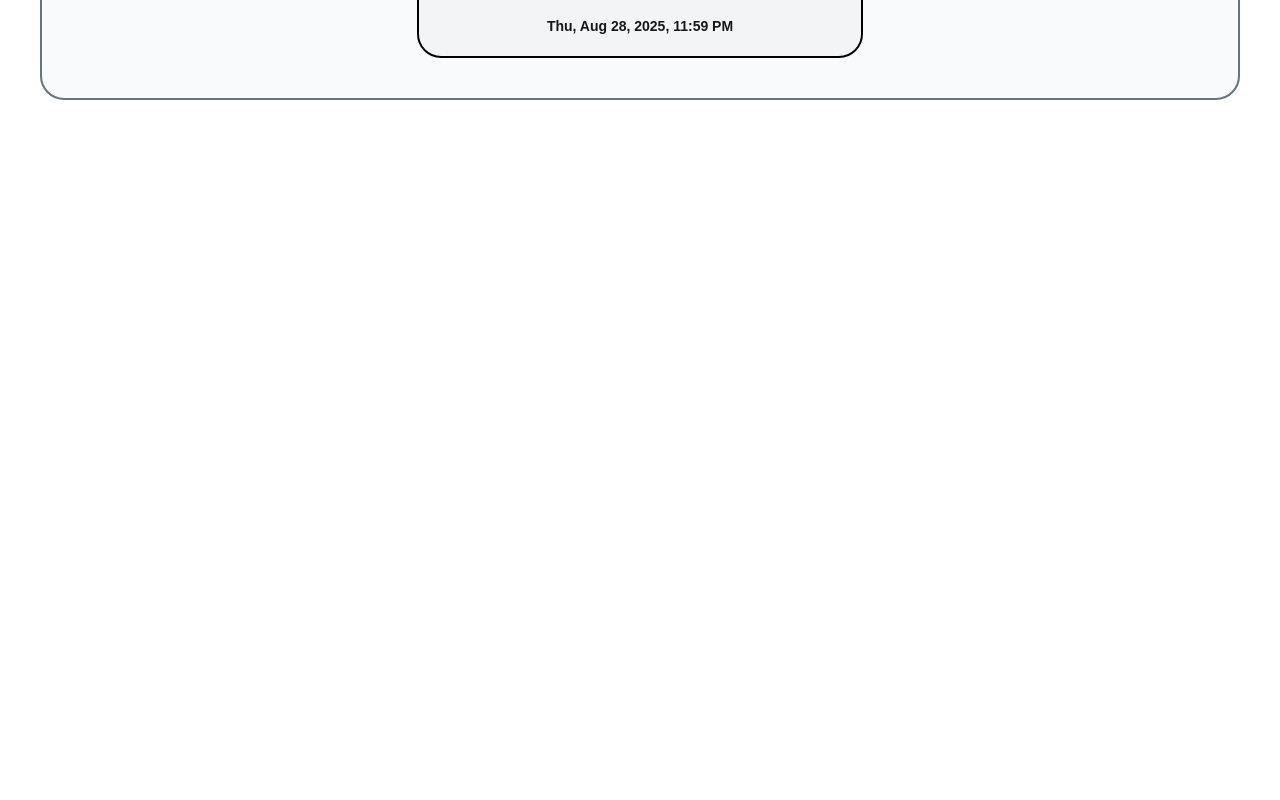
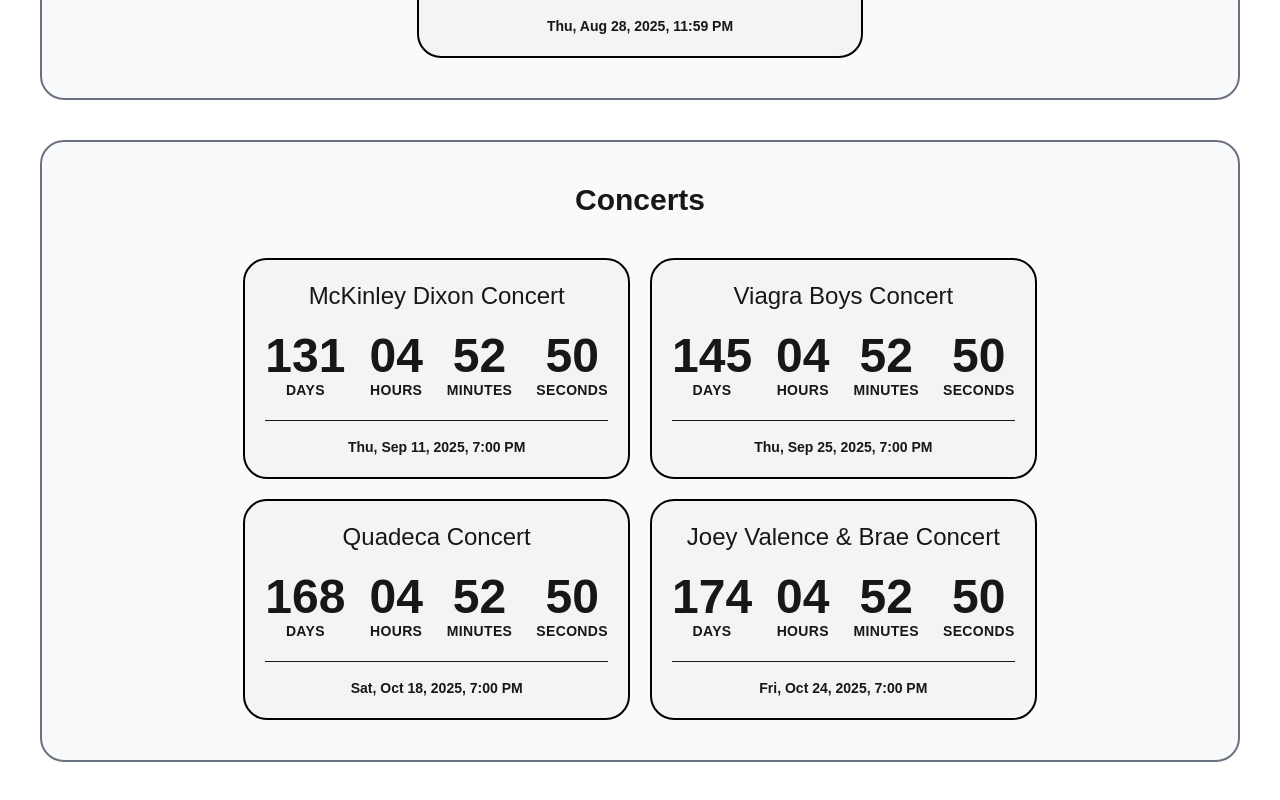
Before and after one commit to SpencerArchSilverstein/TimeLyne, a Next.js app: page / in a window 1280 px wide. Shown: the part 1336-2136 px from the top of the page. Before the commit the page ends 1476 px from the top, so only its background shows below. Built offline with nearby package versions, Linux system fonts and the light colour scheme.

Commit message:
downloading firebase

```diff
--- a/package.json
+++ b/package.json
@@ -13,6 +13,7 @@
     "@emotion/styled": "^11.14.0",
     "@mui/material": "^7.1.0",
     "express": "^5.1.0",
+    "firebase": "^12.0.0",
     "matter-js": "^0.20.0",
     "next": "15.3.1",
     "react": "^19.0.0",
--- a/src/app/page.tsx
+++ b/src/app/page.tsx
@@ -21,34 +21,56 @@
   {
     date: "2025-07-25T23:59:59-04:00",
     eventName: "Freddie Gibbs & The Alchemist: Alfredo II",
-    tag: "Music",
+    tag: "Album Release",
   },
   {
     date: "2025-08-07T23:59:59-04:00",
     eventName: "JID: God Does Like Ugly",
-    tag: "Music",
+    tag: "Album Release",
   },
   {
     date: "2025-08-07T23:59:59-04:00",
     eventName: "Amaarae: Black Star",
-    tag: "Music",
+    tag: "Album Release",
   },
   {
     date: "2025-08-15T23:59:59-04:00",
     eventName: "Joey Valence & Brae: Hyperyouth",
-    tag: "Music",
+    tag: "Album Release",
   },
   {
     date: "2025-08-28T23:59:59-04:00",
     eventName: "Sabrina Carpenter: Man's Best Friend",
-    tag: "Music",
+    tag: "Album Release",
+  },
+  {
+    date: "2025-09-11T19:00:00-04:00",
+    eventName: "McKinley Dixon Concert",
+    tag: "Concert",
+  },
+  {
+    date: "2025-09-25T19:00:00-04:00",
+    eventName: "Viagra Boys Concert",
+    tag: "Concert",
+  },
+
+  {
+    date: "2025-10-18T19:00:00-04:00",
+    eventName: "Quadeca Concert",
+    tag: "Concert",
+  },
+  {
+    date: "2025-10-24T19:00:00-04:00",
+    eventName: "Joey Valence & Brae Concert",
+    tag: "Concert",
   },
 ];
 
 const targetTag = "Maddie";
 
-const sectionOne = dat.filter((item) => item.tag === targetTag);
-const sectionTwo = dat.filter((item) => item.tag !== targetTag);
+const sectionOne = dat.filter((item) => item.tag === "Maddie");
+const sectionTwo = dat.filter((item) => item.tag == "Album Release");
+const sectionThree = dat.filter((item) => item.tag == "Concert");
 
 const renderSection = (events: EventItem[], title: string) => {
   if (events.length === 0) return null;
@@ -76,6 +98,7 @@
       <h5 className="text-center">Babe, I love you so fucking much</h5>
       {renderSection(sectionOne, "Maddie")}
       {renderSection(sectionTwo, "Upcoming Albums")}
+      {renderSection(sectionThree, "Concerts")}
     </>
   );
 };
```
Also changed, not shown: src/app/firebaseConfig.tsx (added), 2 other files (tests, documents, lock files or other folders).
